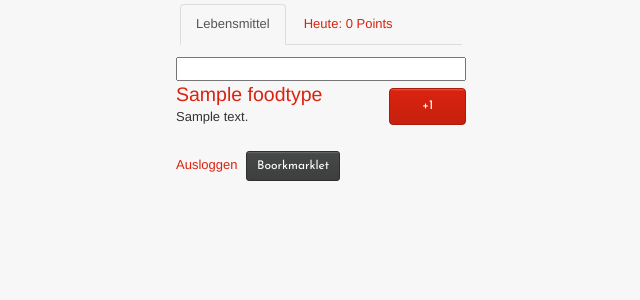
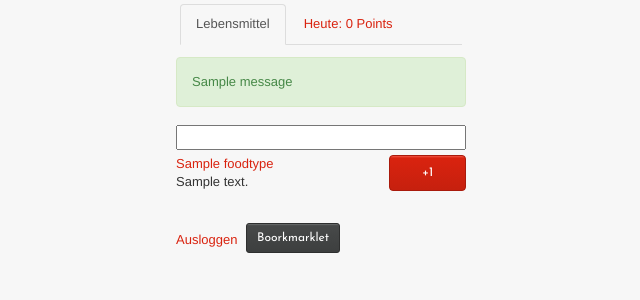
Before and after one commit to johannes-gehrs/nutrition-diary, a Django app: page /food_types/ in a window 1280 px wide. Shown: the top 300 px of the page, without its empty margins (319-959 px from the left). Run offline with Django 3.2, Linux system fonts and the light colour scheme; a user stored in the database is signed in; tables that the repository leaves empty hold one stand-in row (values such as "Sample post"); one stand-in notice (Sample message) is shown; some libraries are stand-ins or nearby versions.

Commit message:
adds search field changes redirect behaviour when adding servings to diary - now stays on food type list adds messages

```diff
--- a/app/forms.py
+++ b/app/forms.py
@@ -20,6 +20,7 @@ class ServingsEaten(forms.Form):
                                   initial=1, min_value=1, max_value=25)
     date = forms.ChoiceField(widget=forms.Select(attrs=widget_attrs), label="Zeitpunkt",
                              initial='today', choices=CHOICES)
+    next = forms.CharField(widget=forms.HiddenInput, initial='diary')
 
 
 class ServingMaster(forms.Form):
--- a/app/templates/base.html
+++ b/app/templates/base.html
@@ -30,6 +30,16 @@
             </ul>
         </div>
     {% endif %}
+    {% block messages %}
+        {% if messages %}
+            <ul class="list-unstyled">
+            {% for message in messages %}
+                <li class="alert {% if message.tags %} alert-{{ message.tags }} {% endif %}">
+                    {{ message }}</li>
+            {% endfor %}
+            </ul>
+        {% endif %}
+    {% endblock messages %}
     {% block content %}
     {% endblock content %}
     {% include 'footer_section.html' %}
--- a/app/templates/diary.html
+++ b/app/templates/diary.html
@@ -7,7 +7,10 @@
             <tbody>
             {% for serving in day.servings %}
                 <tr>
-                    <td>{{ serving.food_type.name }}</td>
+                    <td>
+                        <a href="{% url 'food_type' id=serving.food_type.id %}">
+                            {{ serving.food_type.name }}</a>
+                    </td>
                     <td>{{ serving.points }}</td>
                     <td>
                         <button class="btn btn-warning btn-sm delete-serving"
--- a/app/templates/food_type.html
+++ b/app/templates/food_type.html
@@ -13,6 +13,7 @@
         <div class="form-group">
             {{ form.date }}
         </div>
+        {{ form.next }}
         <button type="submit" class="btn btn-primary">Eintragen</button>
     </form>
     </div>
--- a/app/templates/food_types.html
+++ b/app/templates/food_types.html
@@ -1,17 +1,17 @@
 {% extends 'base.html' %}
 {% block content %}
     <ul id="items" class="list-group">
-        <input type="text" id="search" class="input-large search-query" style="width: 100%">
+        <input type="text" id="search" class="input-large search-query" style="width: 100%; margin-bottom: 5px">
         {% for ft in fts %}
             <div class="row">
                 <div class="col-xs-8">
                     <a href="{% url 'food_type' id=ft.id %}"
-                       class="lead item_name">{{ ft.name }}</a>
+                       class="item_name">{{ ft.name }}</a>
                     <br>
                     <span>{{ ft.serving_description }}</span>
                 </div>
                 <div class="col-xs-4">
-                    <form role="form" action="{% url 'food_type' ft.id %}" id="add_serving"
+                    <form role="form" action="{% url 'food_type' ft.id%}" id="add_serving"
                           method="post"
                           class="form-inline">
                         {% csrf_token %}
@@ -21,9 +21,8 @@
                         <div class="form-group" style="display:none">
                             {{ form.date }}
                         </div>
-                        <button type="submit" class="btn btn-primary btn-block"
-                                style="margin-top: 7px">+1
-                        </button>
+                            {{ form.next }}
+                        <button type="submit" class="btn btn-primary btn-block" style="margin-bottom: 8px">+1</button>
                     </form>
                 </div>
             </div>
--- a/app/templates/footer_section.html
+++ b/app/templates/footer_section.html
@@ -3,7 +3,7 @@
         <a href="{% url 'logout' %}">Ausloggen</a>
         {% autoescape off %}
             <button class="btn btn-default btn-sm" data-toggle="modal"
-                    data-target="#bookmarklet_modal" style="margin-left: 5px">
+                    data-target="#bookmarklet_modal" style="margin-left: 5px; margin-bottom: 5px">
                 Boorkmarklet
             </button>
             <div class="modal fade" id="bookmarklet_modal" tabindex="-1" role="dialog"
--- a/app/views.py
+++ b/app/views.py
@@ -1,12 +1,15 @@
+# -*- coding: utf-8 -*-
 from __future__ import absolute_import, division, unicode_literals
 from datetime import datetime, date, timedelta
 from collections import namedtuple
 from django.contrib.auth.decorators import login_required
+from django.contrib import messages
 from django.core.urlresolvers import reverse
 from django.http import HttpResponse
 from django.shortcuts import render, get_object_or_404, redirect
 from django.views.decorators.http import require_safe, require_http_methods
 from app import scrape_fddb, models, forms
+
 
 @require_safe
 def index(request):
@@ -41,7 +44,16 @@ def scrape(request, url):
 @login_required
 def food_types(request):
     fts = models.FoodType.objects.all().order_by('-timestamp')
-    return render(request, 'food_types.html', {'fts': fts, 'form': forms.ServingsEaten()})
+    return render(request, 'food_types.html',
+                  {'fts': fts, 'form': forms.ServingsEaten(initial={'next': 'food_types'})})
+
+
+def _add_serving_message(quantity, name):
+    if quantity != 1:
+        serving = 'Portionen'
+    else:
+        serving = 'Portion'
+    return 'Du hast {0} {1} {2} hinzugefügt.'.format(unicode(quantity), serving, name)
 
 
 @require_http_methods(['GET', 'POST'])
@@ -70,7 +82,11 @@ def food_type(request, id):
                 datetime.now(), bound_form.cleaned_data['quantity']
             ft.save()
             serving.save()
-            return redirect('diary')
+            messages.add_message(request, messages.SUCCESS,
+                                 _add_serving_message(int(bound_form.cleaned_data['quantity']),
+                                                      ft.name))
+            next = bound_form.cleaned_data['next']
+            return redirect(next)
         else:
             form = bound_form
     else:
@@ -113,8 +129,8 @@ def diary(request):
     serving_dates = [item['date_of_consumption'] for item in serving_dates_list_of_dicts]
 
     for serving_date in serving_dates:
-        servings = models.Serving.objects\
-            .filter(user=request.user, date_of_consumption=serving_date)\
+        servings = models.Serving.objects \
+            .filter(user=request.user, date_of_consumption=serving_date) \
             .order_by('timestamp')
         sum_of_points = sum([serving.points() for serving in servings])
         servings_grouped_by_day.append((serving_date, Day(servings, sum_of_points)))
```
Lines whose indentation alone changed are shown as unchanged.
